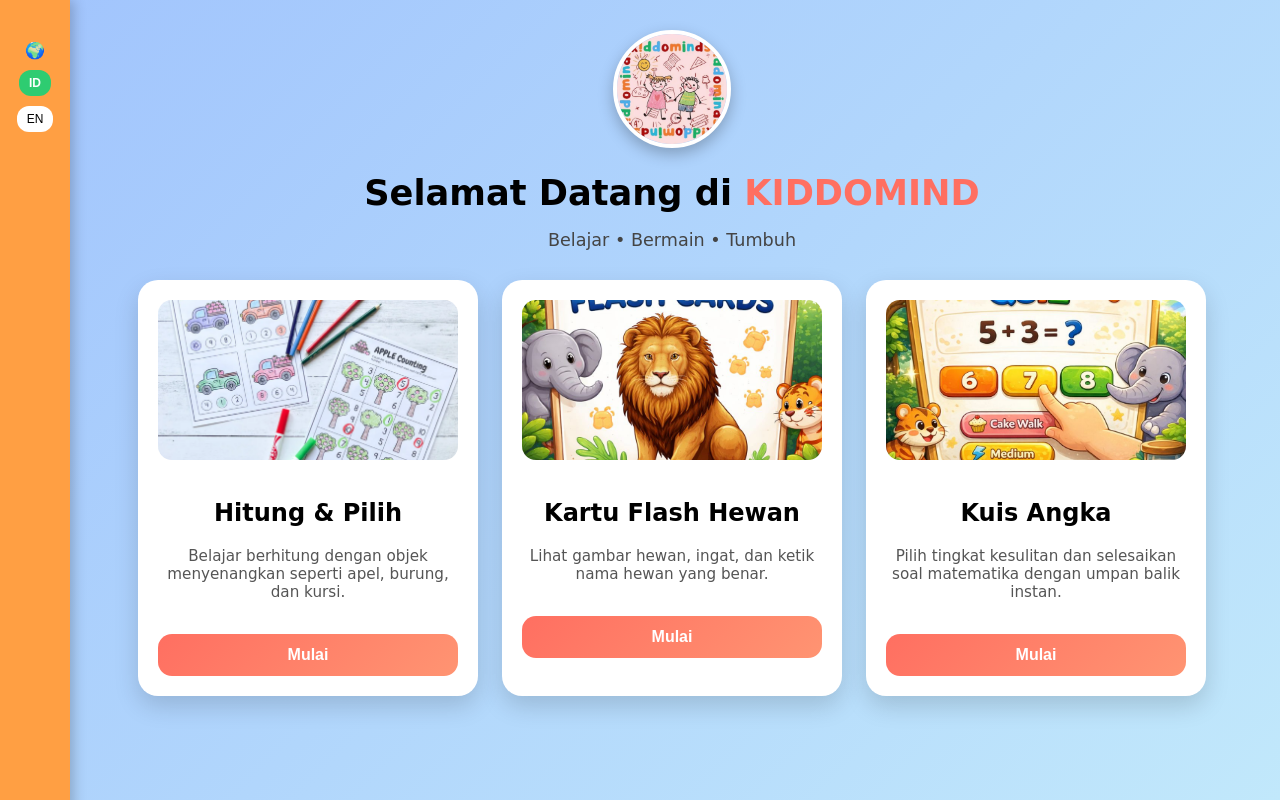
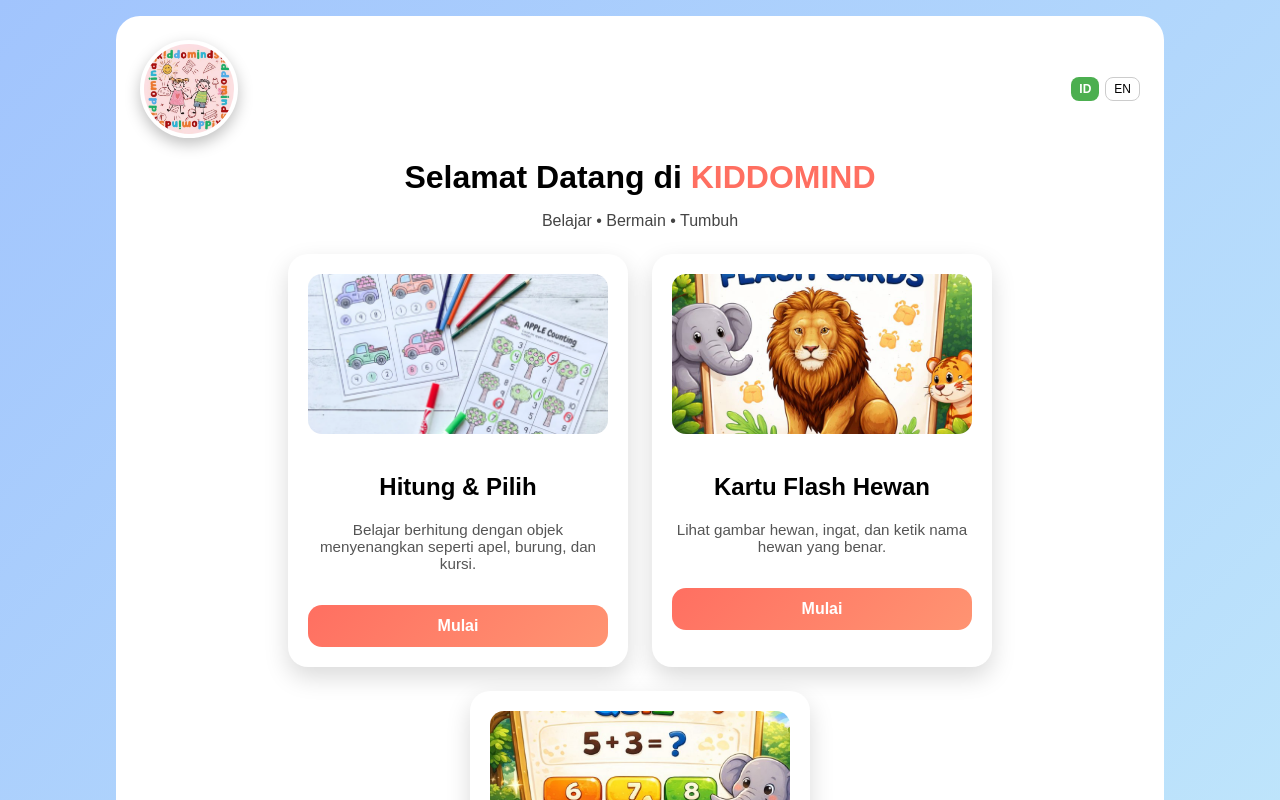
Before and after one commit to Prashanth32124/Kiddomind, a React (Create React App) app: page /Courses in a window 1280 px wide. Shown: the top 800 px of the page. Built offline with nearby package versions, Linux system fonts and the light colour scheme.

Commit message:
Initial commit - Kiddomind project

```diff
--- a/src/Courses.jsx
+++ b/src/Courses.jsx
@@ -11,7 +11,6 @@
     title: "Welcome to",
     subtitle: "Learn • Play • Grow",
     start: "Start Course",
-    lang: "Language",
 
     c1Title: "Count & Choose",
     c1Text:
@@ -30,7 +29,6 @@
     title: "Selamat Datang di",
     subtitle: "Belajar • Bermain • Tumbuh",
     start: "Mulai",
-    lang: "Bahasa",
 
     c1Title: "Hitung & Pilih",
     c1Text:
@@ -48,14 +46,17 @@
 
 function Courses() {
   const navigate = useNavigate();
-  const [lang, setLang] = useState("id"); // ✅ Default Indonesian
+  const [lang, setLang] = useState("id"); // default Indonesian
   const t = translations[lang];
 
   return (
     <div style={styles.page}>
-      {/* ===== Sidebar Language Toggle ===== */}
-      <div style={styles.sidebar}>
-        <h4 style={styles.sideTitle}>🌍</h4>
+      <div style={styles.container}>
+        {/* ===== HEADER (LOGO + LANGUAGE) ===== */}
+        <div style={styles.header}>
+          <img src={logo} alt="KiddoMind Logo" style={styles.logo} />
+
+          <div style={styles.langInline}>
             <button
               style={lang === "id" ? styles.langActive : styles.langBtn}
               onClick={() => setLang("id")}
@@ -69,20 +70,16 @@
               EN
             </button>
           </div>
-
-      {/* ===== Logo ===== */}
-      <div style={styles.logoWrap}>
-        <img src={logo} alt="KiddoMind Logo" style={styles.logo} />
         </div>
 
-      {/* ===== Title ===== */}
+        {/* ===== TITLE ===== */}
         <h1 style={styles.title}>
           {t.title} <span style={{ color: "#ff6f61" }}>KIDDOMIND</span>
         </h1>
         <p style={styles.subtitle}>{t.subtitle}</p>
 
-      {/* ===== Courses ===== */}
-      <div style={styles.container}>
+        {/* ===== COURSES ===== */}
+        <div style={styles.cards}>
           {/* Course 1 */}
           <div style={styles.card}>
             <img src={img1} alt={t.c1Title} style={styles.image} />
@@ -123,89 +120,84 @@
           </div>
         </div>
       </div>
+    </div>
   );
 }
 
-/* ========== STYLES ========== */
+/* ========== STYLES (FIXED) ========== */
 const styles = {
   page: {
     minHeight: "100vh",
-    padding: "30px 16px",
-    textAlign: "center",
     background: "linear-gradient(135deg, #a1c4fd, #c2e9fb)",
-    fontFamily: "'Comic Sans MS', 'Poppins', cursive",
-    paddingLeft: 80,
+    display: "flex",
+    justifyContent: "center",
+    padding: 16,
+    fontFamily: "'Poppins', 'Nunito', Arial, sans-serif", // ✅ FIXED FONT
   },
 
-  sidebar: {
-    position: "fixed",
-    left: 0,
-    top: 0,
-    width: 70,
-    height: "100vh",
-    background: "#ff9f43",
-    display: "flex",
-    flexDirection: "column",
-    alignItems: "center",
-    paddingTop: 20,
-    boxShadow: "4px 0 12px rgba(0,0,0,0.2)",
+  container: {
+    width: "100%",
+    maxWidth: 1000,
+    background: "#fff",
+    padding: 24,
+    borderRadius: 24,
+    textAlign: "center",
   },
 
-  sideTitle: {
-    color: "#fff",
-    marginBottom: 10,
-    fontSize: 16,
-  },
-
-  langBtn: {
-    background: "#fff",
-    border: "none",
-    borderRadius: 12,
-    padding: "6px 10px",
-    marginBottom: 10,
-    cursor: "pointer",
-    fontSize: 12,
-  },
-
-  langActive: {
-    background: "#2ecc71",
-    color: "#fff",
-    border: "none",
-    borderRadius: 12,
-    padding: "6px 10px",
-    marginBottom: 10,
-    fontSize: 12,
-    fontWeight: "bold",
-  },
-
-  logoWrap: {
+  header: {
     display: "flex",
-    justifyContent: "center",
+    justifyContent: "space-between",
+    alignItems: "center",
     marginBottom: 12,
   },
 
   logo: {
-    width: 110,
-    height: 110,
+    width: 90,
+    height: 90,
     borderRadius: "50%",
-    objectFit: "cover",
     border: "4px solid #fff",
     boxShadow: "0 6px 15px rgba(0,0,0,0.25)",
     backgroundColor: "#fff",
   },
 
+  langInline: {
+    display: "flex",
+    gap: 6,
+  },
+
+  langBtn: {
+    padding: "4px 8px",
+    fontSize: 12,
+    borderRadius: 8,
+    border: "1px solid #ccc",
+    background: "#fff",
+    cursor: "pointer",
+  },
+
+  langActive: {
+    padding: "4px 8px",
+    fontSize: 12,
+    borderRadius: 8,
+    background: "#4CAF50",
+    color: "#fff",
+    border: "none",
+    fontWeight: 600,
+    cursor: "pointer",
+  },
+
   title: {
-    fontSize: "2.2rem",
-    marginBottom: 5,
+    fontSize: "2rem",
+    marginBottom: 6,
+    fontWeight: 600,
   },
 
   subtitle: {
-    fontSize: "1.1rem",
-    marginBottom: 30,
+    fontSize: "1rem",
+    marginBottom: 24,
     color: "#444",
   },
 
-  container: {
+  cards: {
     display: "flex",
     justifyContent: "center",
     gap: 24,
@@ -238,7 +230,7 @@
     marginTop: 18,
     width: "100%",
     padding: "12px",
-    fontSize: "16px",
+    fontSize: 16,
     borderRadius: 14,
     border: "none",
     background: "linear-gradient(135deg, #ff6f61, #ff9472)",
--- a/src/Name.jsx
+++ b/src/Name.jsx
@@ -9,7 +9,6 @@
     placeholder: "Enter your name",
     alert: "Please enter your name",
     button: "Enter Your World",
-    lang: "Language",
   },
   id: {
     welcome: "Selamat Datang di",
@@ -17,15 +16,13 @@
     placeholder: "Masukkan nama kamu",
     alert: "Silakan masukkan nama kamu",
     button: "Masuk ke Duniamu",
-    lang: "Bahasa",
   },
 };
 
 function Name() {
   const navigate = useNavigate();
-
   const [username, setUsername] = useState("");
-  const [lang, setLang] = useState("id"); // ✅ Default Indonesian
+  const [lang, setLang] = useState("id"); // default Indonesian
 
   const t = translations[lang];
 
@@ -39,9 +36,8 @@
 
   return (
     <div style={styles.page}>
-      {/* ===== Sidebar Language Toggle ===== */}
-      <div style={styles.sidebar}>
-        <h4 style={styles.sideTitle}>🌍</h4>
+      {/* ===== TOP BAR (NOT LEFT) ===== */}
+      <div style={styles.topBar}>
         <button
           style={lang === "id" ? styles.langActive : styles.langBtn}
           onClick={() => setLang("id")}
@@ -56,7 +52,7 @@
         </button>
       </div>
 
-      {/* ===== Card ===== */}
+      {/* ===== CARD ===== */}
       <div style={styles.card}>
         <h1 style={styles.title}>
           👋 {t.welcome}{" "}
@@ -81,83 +77,74 @@
   );
 }
 
-/* ========== STYLES ========== */
+/* ========== STYLES (FIXED) ========== */
 const styles = {
   page: {
     minHeight: "100vh",
+    background: "linear-gradient(135deg, #a8edea, #fed6e3)",
     display: "flex",
     justifyContent: "center",
     alignItems: "center",
-    background: "linear-gradient(135deg, #a8edea, #fed6e3)",
-    fontFamily: "'Comic Sans MS', 'Poppins', cursive",
-    paddingLeft: 80,
+    padding: 16,
+    fontFamily: "'Poppins', 'Nunito', Arial, sans-serif", // ✅ FIXED FONT
+    position: "relative",
   },
 
-  sidebar: {
-    position: "fixed",
-    left: 0,
-    top: 0,
-    width: 70,
-    height: "100vh",
-    background: "#ff9f43",
+  /* TOP BAR */
+  topBar: {
+    position: "absolute",
+    top: 12,
+    right: 12,
     display: "flex",
-    flexDirection: "column",
-    alignItems: "center",
-    paddingTop: 20,
-    boxShadow: "4px 0 12px rgba(0,0,0,0.2)",
-  },
-
-  sideTitle: {
-    color: "#fff",
-    marginBottom: 10,
-    fontSize: 16,
+    gap: 6,
   },
 
   langBtn: {
+    padding: "4px 8px",
+    fontSize: 12,
+    borderRadius: 8,
+    border: "1px solid #ccc",
     background: "#fff",
-    border: "none",
-    borderRadius: 12,
-    padding: "6px 10px",
-    marginBottom: 10,
     cursor: "pointer",
-    fontSize: 12,
   },
 
   langActive: {
-    background: "#2ecc71",
+    padding: "4px 8px",
+    fontSize: 12,
+    borderRadius: 8,
+    border: "none",
+    background: "#4CAF50",
     color: "#fff",
-    border: "none",
-    borderRadius: 12,
-    padding: "6px 10px",
-    marginBottom: 10,
-    fontSize: 12,
-    fontWeight: "bold",
+    fontWeight: 600,
+    cursor: "pointer",
   },
 
   card: {
     background: "#fff",
-    padding: 35,
-    borderRadius: 25,
-    width: 360,
+    padding: 32,
+    borderRadius: 24,
+    width: "100%",
+    maxWidth: 360,
     textAlign: "center",
     boxShadow: "0 15px 30px rgba(0,0,0,0.18)",
   },
 
   title: {
     marginBottom: 12,
-    fontSize: "1.9rem",
+    fontSize: "1.8rem",
+    fontWeight: 600,
   },
 
   subtitle: {
     marginBottom: 22,
     color: "#555",
-    fontSize: 16,
+    fontSize: 15,
   },
 
   input: {
     width: "100%",
     padding: 14,
-    fontSize: 16,
+    fontSize: 15,
     borderRadius: 14,
     border: "1.5px solid #ccc",
     outline: "none",
@@ -167,7 +154,7 @@
   button: {
     width: "100%",
     padding: 14,
-    fontSize: 17,
+    fontSize: 16,
     borderRadius: 16,
     border: "none",
     backgroundColor: "#4CAF50",
```
Lines whose indentation alone changed are shown as unchanged.
